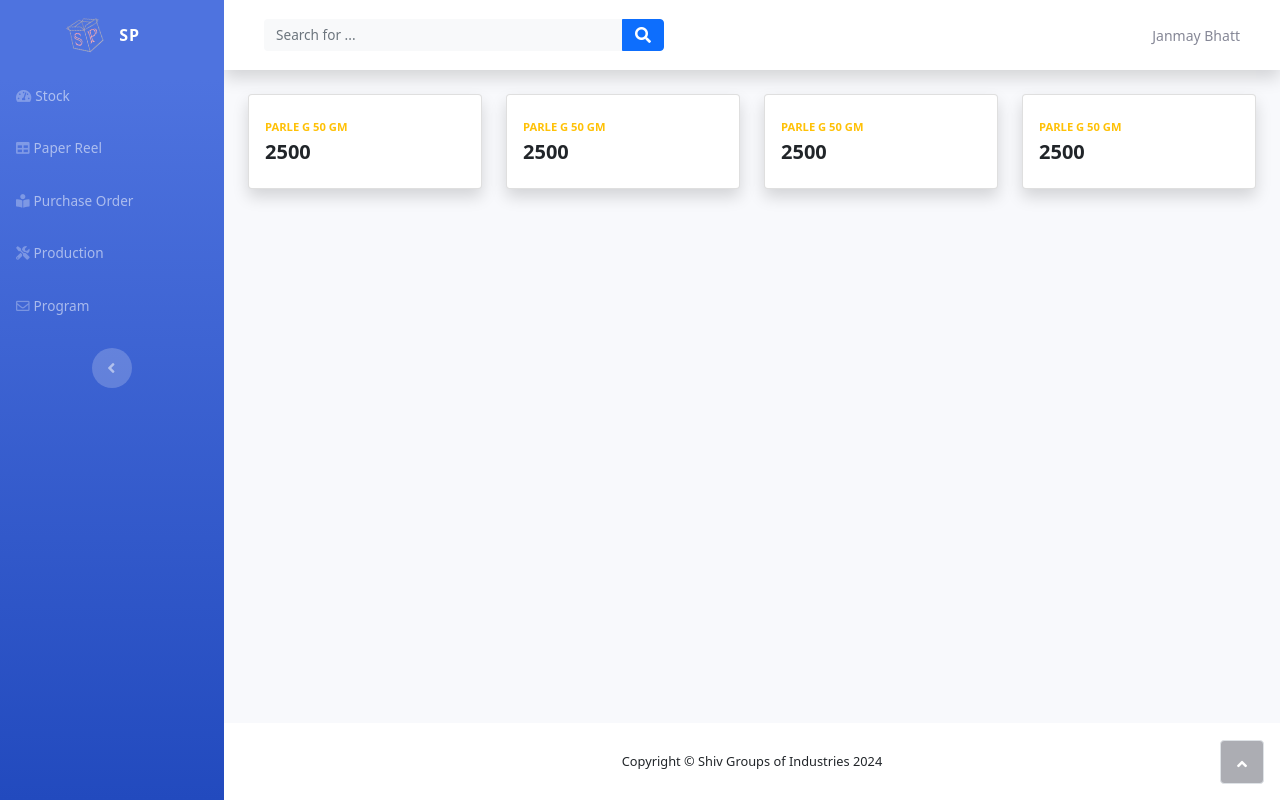
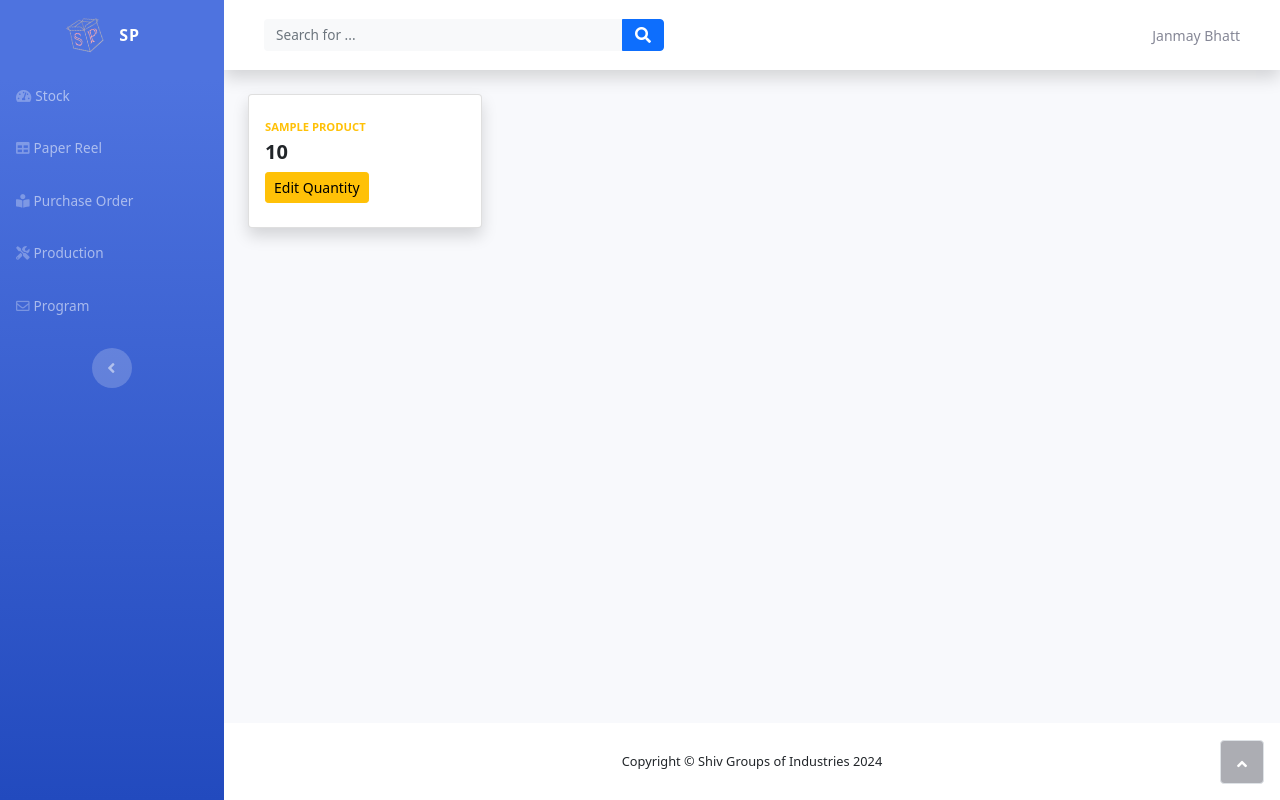
Before and after one commit to JANMAY007/SGIWebsite, a Django app: page / in a window 1280 px wide. Run offline with Django 5.2, Linux system fonts and the light colour scheme; tables that the repository leaves empty hold one stand-in row (values such as "Sample post"); some libraries are stand-ins or nearby versions.

Commit message:
Added Stocks view and edit feature

```diff
--- a/Corrugation/admin.py
+++ b/Corrugation/admin.py
@@ -1,6 +1,6 @@
 from django.contrib import admin
 from .models import (PaperReels, Product, Partition, PurchaseOrder, Dispatch,
-                     Program, Production, ProductionReels)
+                     Program, Production, ProductionReels, Stock)
 
 
 class PartitionInline(admin.StackedInline):
@@ -31,3 +31,4 @@
 admin.site.register(PurchaseOrder)
 admin.site.register(Dispatch)
 admin.site.register(Program)
+admin.site.register(Stock)
--- a/Corrugation/views.py
+++ b/Corrugation/views.py
@@ -5,11 +5,26 @@
 from django.db.models.functions import ExtractMonth
 from django.shortcuts import render, redirect, get_object_or_404
 from .models import (PaperReels, Product, Partition, PurchaseOrder, Dispatch,
-                     Program, Production, ProductionReels)
+                     Program, Production, ProductionReels, Stock)
 
 
 def index(request):
-    return render(request, 'index.html')
+    if request.method == 'POST':
+        product_name = request.POST.get('product_name')
+        stock_quantity = request.POST.get('stock_quantity')
+        try:
+            stock_quantity = int(stock_quantity)
+            product = Product.objects.get(product_name=product_name)
+            stock, created = Stock.objects.get_or_create(product=product)
+            stock.stock_quantity = stock_quantity
+            stock.save()
+        except (ValueError, TypeError):
+            pass
+        return redirect('Corrugation:index')
+    context = {
+        'stocks': Stock.objects.all().values('product__product_name', 'stock_quantity'),
+    }
+    return render(request, 'index.html', context)
 
 
 def paper_reels(request):
--- a/templates/index.html
+++ b/templates/index.html
@@ -4,37 +4,51 @@
 {% endblock %}
 {% block content %}
     <div class="row">
-        <div class="col-md-6 col-xl-3 mb-4">
-            <div class="card shadow border-start-warning py-2">
-                <div class="card-body">
-                    <div class="text-uppercase text-warning fw-bold text-xs mb-1"><span>Parle G 50 gm</span></div>
-                    <div class="text-dark fw-bold h5 mb-0"><span>2500</span></div>
+        {% for stock in stocks %}
+            <div class="col-md-6 col-xl-3 mb-4">
+                <div class="card shadow border-start-warning py-2">
+                    <div class="card-body">
+                        <div class="text-uppercase text-warning fw-bold text-xs mb-1">
+                            <span>{{ stock.product__product_name }}</span>
+                        </div>
+                        <div class="text-dark fw-bold h5 mb-0">
+                            <span>{{ stock.stock_quantity }}</span>
+                        </div>
+                        <button type="button" class="btn btn-warning btn-sm mt-2" data-bs-toggle="modal"
+                                data-bs-target="#editModal">
+                            Edit Quantity
+                        </button>
+                    </div>
                 </div>
             </div>
-        </div>
-        <div class="col-md-6 col-xl-3 mb-4">
-            <div class="card shadow border-start-warning py-2">
-                <div class="card-body">
-                    <div class="text-uppercase text-warning fw-bold text-xs mb-1"><span>Parle G 50 gm</span></div>
-                    <div class="text-dark fw-bold h5 mb-0"><span>2500</span></div>
+            <!-- Modal -->
+            <div class="modal fade" id="editModal" tabindex="-1"
+                 aria-labelledby="editModalLabel" aria-hidden="true">
+                <div class="modal-dialog">
+                    <div class="modal-content">
+                        <div class="modal-header">
+                            <h5 class="modal-title" id="editModalLabel">Edit Quantity
+                                for {{ stock.product__product_name }}</h5>
+                            <button type="button" class="btn-close" data-bs-dismiss="modal" aria-label="Close"></button>
+                        </div>
+                        <form method="POST" action="{% url 'Corrugation:index' %}">
+                            {% csrf_token %}
+                            <div class="modal-body">
+                                <div class="mb-3">
+                                    <input type="hidden" name="product_name" value="{{ stock.product__product_name }}">
+                                    <label for="stockQuantity" class="form-label">Stock Quantity</label>
+                                    <input type="number" class="form-control" id="stockQuantity"
+                                           name="stock_quantity" value="{{ stock.stock_quantity }}" required>
+                                </div>
+                            </div>
+                            <div class="modal-footer">
+                                <button type="button" class="btn btn-secondary" data-bs-dismiss="modal">Close</button>
+                                <button type="submit" class="btn btn-warning">Save changes</button>
+                            </div>
+                        </form>
+                    </div>
                 </div>
             </div>
-        </div>
-        <div class="col-md-6 col-xl-3 mb-4">
-            <div class="card shadow border-start-warning py-2">
-                <div class="card-body">
-                    <div class="text-uppercase text-warning fw-bold text-xs mb-1"><span>Parle G 50 gm</span></div>
-                    <div class="text-dark fw-bold h5 mb-0"><span>2500</span></div>
-                </div>
-            </div>
-        </div>
-        <div class="col-md-6 col-xl-3 mb-4">
-            <div class="card shadow border-start-warning py-2">
-                <div class="card-body">
-                    <div class="text-uppercase text-warning fw-bold text-xs mb-1"><span>Parle G 50 gm</span></div>
-                    <div class="text-dark fw-bold h5 mb-0"><span>2500</span></div>
-                </div>
-            </div>
-        </div>
+        {% endfor %}
     </div>
 {% endblock %}
```
Also changed, not shown: Corrugation/models.py (+12 -0 lines).
